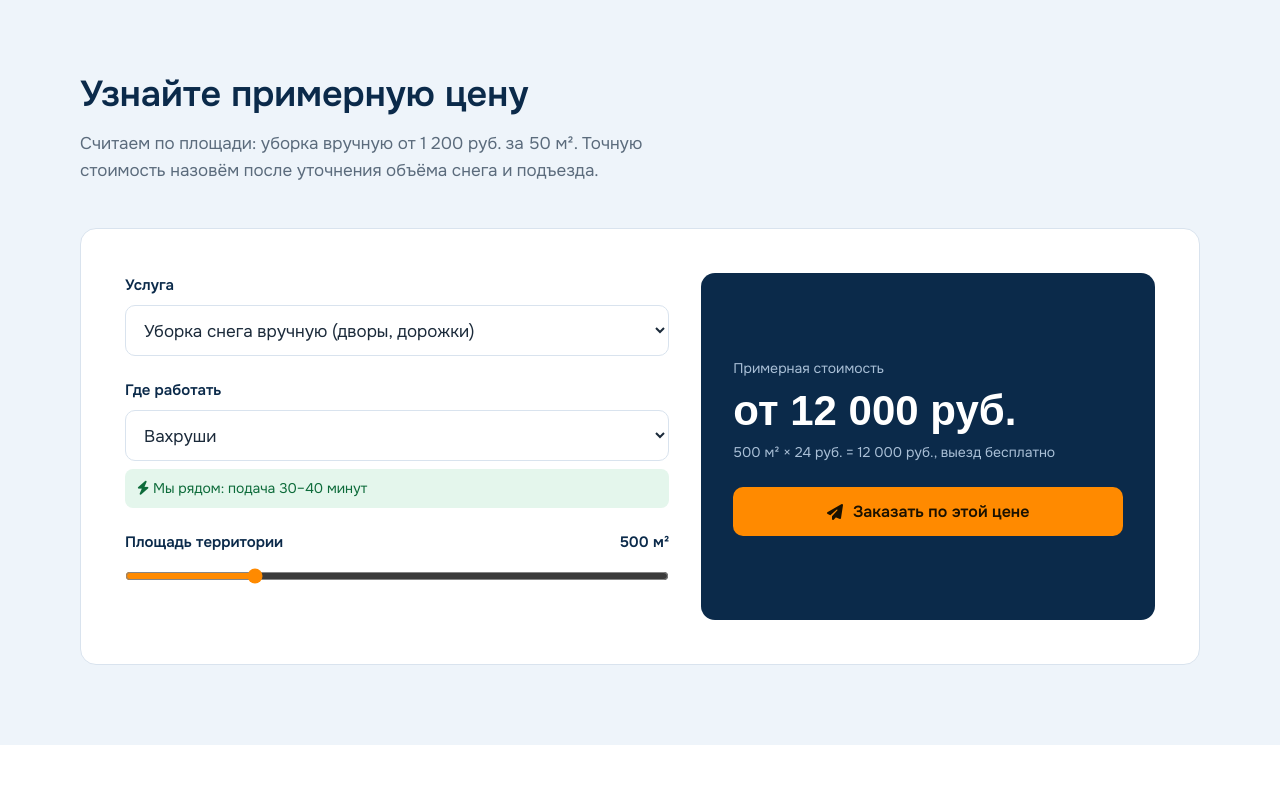
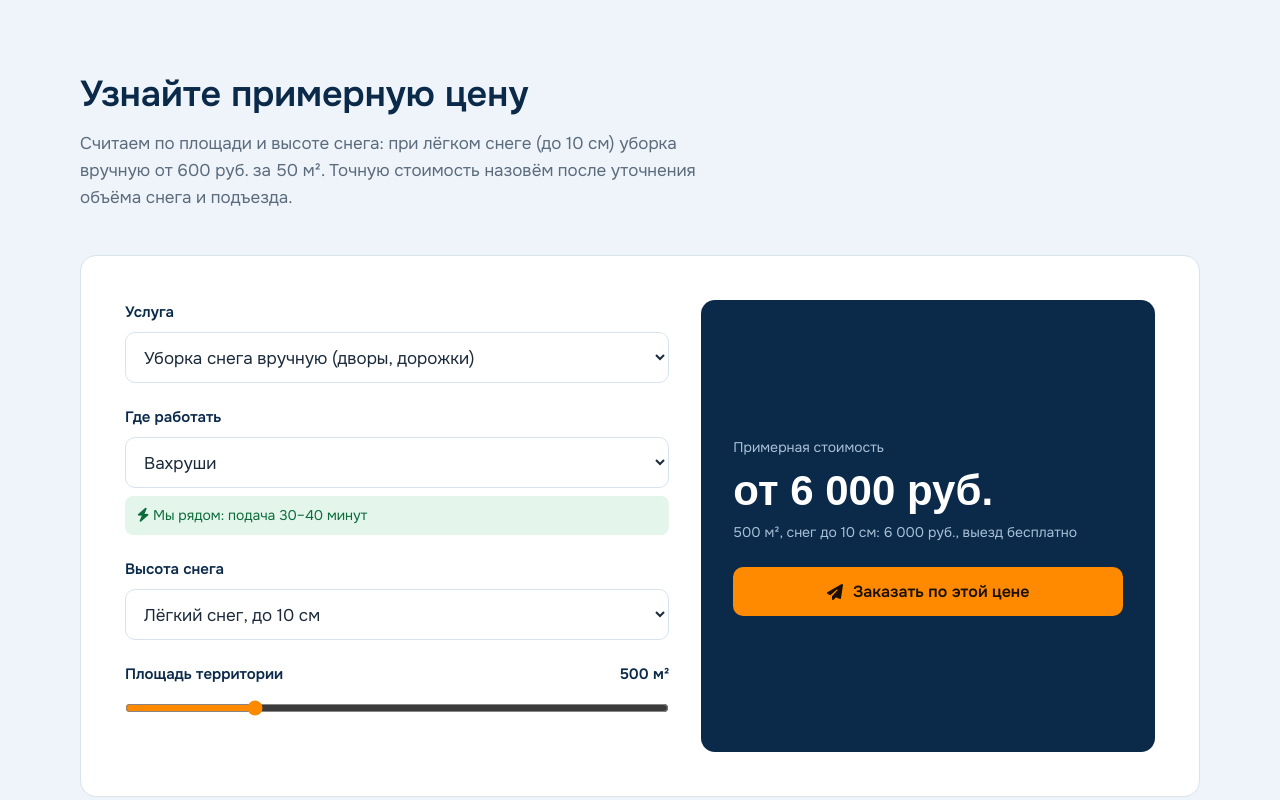
Before and after one commit to Mathew2223/ogrebka, a plain HTML site: page index.html in a window 1280 px wide. Shown: the part 1180-1980 px from the top of the page. Drawn offline with Linux system fonts and the light colour scheme; a web font is replaced by a local one.

Commit message:
feat: fix prices

```diff
--- a/index.html
+++ b/index.html
@@ -650,7 +650,7 @@
       .hp{position:absolute;left:-9999px;width:1px;height:1px;overflow:hidden}
     </style>
   <script type="application/ld+json">
-{"@context":"https://schema.org","@type":"LocalBusiness","name":"Снегу-Нет43","description":"Уборка снега вручную и очистка крыш. Вахруши, Слободской, Киров.","telephone":"+79127063203","priceRange":"от 1200 ₽","areaServed":["Вахруши","Слободской","Слободской район","Киров"],"openingHours":"Mo-Su 00:00-24:00","address":{"@type":"PostalAddress","addressRegion":"Кировская область","addressCountry":"RU"}}
+{"@context":"https://schema.org","@type":"LocalBusiness","name":"Снегу-Нет43","description":"Уборка снега вручную и очистка крыш. Вахруши, Слободской, Киров.","telephone":"+79127063203","priceRange":"от 600 ₽","areaServed":["Вахруши","Слободской","Слободской район","Киров"],"openingHours":"Mo-Su 00:00-24:00","address":{"@type":"PostalAddress","addressRegion":"Кировская область","addressCountry":"RU"}}
 </script>
 </head>
   <body>
@@ -664,7 +664,7 @@
           <a class="tel" href="tel:+79127063203"
             ><i class="fa-solid fa-phone"></i>+7 (912) 706-32-03</a
           >
-          <a href="#order" class="btn sm">Вызвать бригаду</a>
+          <a href="#order" class="btn sm">Заказать уборку</a>
         </div>
       </div>
     </header>
@@ -733,7 +733,7 @@
         <div class="wrap">
           <h2>Узнайте примерную цену</h2>
           <p class="lead">
-            Считаем по площади: уборка вручную от 1 200 руб. за 50 м². Точную стоимость назовём после уточнения объёма снега и подъезда.
+            Считаем по площади и высоте снега: при лёгком снеге (до 10 см) уборка вручную от 600 руб. за 50 м². Точную стоимость назовём после уточнения объёма снега и подъезда.
           </p>
           <div class="calc-box">
             <div>
@@ -752,13 +752,22 @@
                 </div>
               </div>
               <div class="field">
+                <label for="depth">Высота снега</label>
+                <select id="depth">
+                  <option value="0.5" data-s="до 10 см" selected>Лёгкий снег, до 10 см</option>
+                  <option value="1" data-s="10–30 см">Средний, 10–30 см</option>
+                  <option value="2" data-s="30–100 см">Много снега, 30–100 см</option>
+                  <option value="3" data-s="100 см и более">Сугробы, 100 см и более</option>
+                </select>
+              </div>
+              <div class="field">
                 <label for="area">Площадь территории <span class="area-val" id="areaVal">500 м²</span></label>
                 <input type="range" id="area" min="50" max="2000" step="10" value="500" />
               </div>
             </div>
             <div class="result">
               <small>Примерная стоимость</small>
-              <div class="price" id="price">от 1 200 руб.</div>
+              <div class="price" id="price">от 6 000 руб.</div>
               <div class="note" id="cnote"></div>
               <button class="btn" type="button" id="calcSend">
                 <i class="fa-solid fa-paper-plane"></i>Заказать по этой цене
@@ -1044,7 +1053,8 @@
         ];
         var svc = $("svc"),
           city = $("city"),
-          area = $("area");
+          area = $("area"),
+          depth = $("depth");
 
         function fmt(n) {
           return n.toString().replace(/\B(?=(\d{3})+(?!\d))/g, "\u00A0");
@@ -1094,12 +1104,13 @@
 
         function calc() {
           var a = +area.value, rate = +svc.value, z = zone();
-          var work = Math.max(1200, Math.round((a * rate) / 50) * 50);
+          var m = +depth.value;
+          var work = Math.round((Math.max(1200, Math.round((a * rate) / 50) * 50) * m) / 50) * 50;
           var p = work + z.fee;
           $("areaVal").textContent = fmt(a) + " м²";
           $("price").textContent = "от " + fmt(p) + " руб.";
           $("fast").classList.toggle("on", !!z.home);
-          $("cnote").textContent = fmt(a) + " м² × " + rate + " руб. = " + fmt(work) + " руб." +
+          $("cnote").textContent = fmt(a) + " м², снег " + depth.options[depth.selectedIndex].getAttribute("data-s") + ": " + fmt(work) + " руб." +
             (z.fee ? " + выезд " + fmt(z.fee) + " руб." : ", выезд бесплатно");
           document.querySelectorAll(".pin").forEach(function (g) {
             g.classList.toggle("on", g.getAttribute("data-id") === z.id);
@@ -1108,7 +1119,7 @@
             '</span><a href="#calc">Рассчитать для этого места</a>';
         }
 
-        [svc, city, area].forEach(function (e) {
+        [svc, city, area, depth].forEach(function (e) {
           e.addEventListener("input", calc);
         });
         calc();
@@ -1138,7 +1149,7 @@
         $("calcSend").onclick = function () {
           $("msg").value =
             "Расчёт с сайта: " + svc.options[svc.selectedIndex].text + ", " +
-            zone().n + ", " + area.value + " м², " + $("price").textContent;
+            zone().n + ", " + area.value + " м², снег " + depth.options[depth.selectedIndex].getAttribute("data-s") + ", " + $("price").textContent;
           $("order").scrollIntoView({ behavior: "smooth" });
           $("phone").focus();
         };
```
